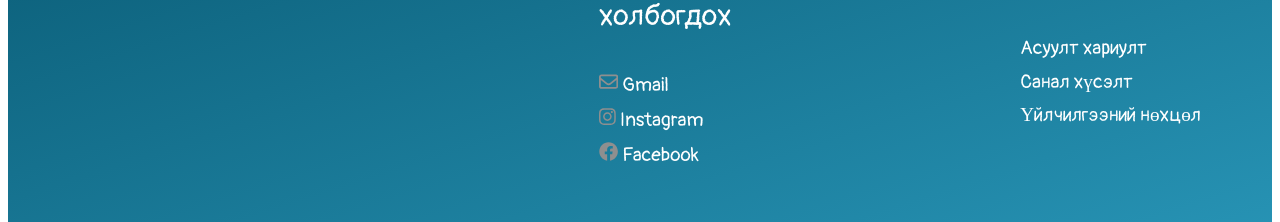
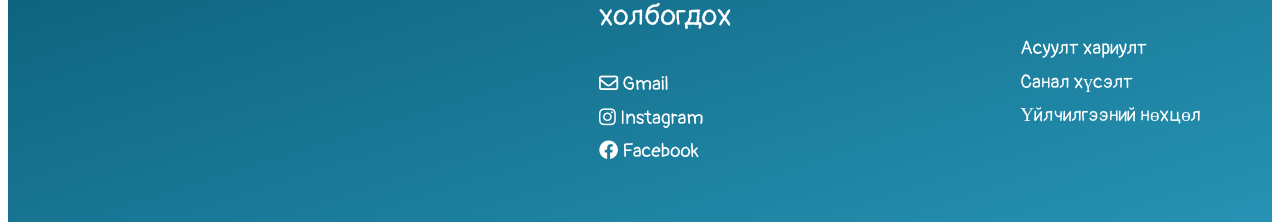
Before and after one commit to ssoyloo/haachih_uu, a plain HTML site: page menubar.html in a window 1280 px wide. Shown: the part 1614-1836 px from the top of the page. Drawn offline with Linux system fonts and the light colour scheme.

Commit message:
footer ni huurhun bga

```diff
--- a/menubar.html
+++ b/menubar.html
@@ -6,7 +6,7 @@
     <meta name="description" content="Улаанбаатар хот дотроо нэг өдрийг хөгжилтэй өнгөрүүлэх төлөвлөгөөнүүдийг харуулна.">
     <link rel="stylesheet" href="css/menubar.css">
     <link rel="stylesheet" href="./css/header_footer.css">
-
+    <link rel="stylesheet" href="https://cdnjs.cloudflare.com/ajax/libs/font-awesome/6.4.2/css/all.min.css">
     <title>Menubar</title>
 
 </head>
@@ -338,21 +338,9 @@
         <a href="#"><img  src="zurag/logo.png" alt="bla2"></a>
         <ul>
             <li><p>Бидэнтэй холбогдох</p></li>
-            <li><a href="#">
-                <svg class="footerIcon" xmlns="http://www.w3.org/2000/svg" height="1em" viewBox="0 0 512 512">
-                    <path d="M64 112c-8.8 0-16 7.2-16 16v22.1L220.5 291.7c20.7 17 50.4 17 71.1 0L464 150.1V128c0-8.8-7.2-16-16-16H64zM48 212.2V384c0 8.8 7.2 16 16 16H448c8.8 0 16-7.2 16-16V212.2L322 328.8c-38.4 31.5-93.7 31.5-132 0L48 212.2zM0 128C0 92.7 28.7 64 64 64H448c35.3 0 64 28.7 64 64V384c0 35.3-28.7 64-64 64H64c-35.3 0-64-28.7-64-64V128z"/>
-                </svg>
-                Gmail</a></li>
-            <li><a href="#">
-                <svg xmlns="http://www.w3.org/2000/svg" height="1em" viewBox="0 0 448 512">
-                    <path d="M224.1 141c-63.6 0-114.9 51.3-114.9 114.9s51.3 114.9 114.9 114.9S339 319.5 339 255.9 287.7 141 224.1 141zm0 189.6c-41.1 0-74.7-33.5-74.7-74.7s33.5-74.7 74.7-74.7 74.7 33.5 74.7 74.7-33.6 74.7-74.7 74.7zm146.4-194.3c0 14.9-12 26.8-26.8 26.8-14.9 0-26.8-12-26.8-26.8s12-26.8 26.8-26.8 26.8 12 26.8 26.8zm76.1 27.2c-1.7-35.9-9.9-67.7-36.2-93.9-26.2-26.2-58-34.4-93.9-36.2-37-2.1-147.9-2.1-184.9 0-35.8 1.7-67.6 9.9-93.9 36.1s-34.4 58-36.2 93.9c-2.1 37-2.1 147.9 0 184.9 1.7 35.9 9.9 67.7 36.2 93.9s58 34.4 93.9 36.2c37 2.1 147.9 2.1 184.9 0 35.9-1.7 67.7-9.9 93.9-36.2 26.2-26.2 34.4-58 36.2-93.9 2.1-37 2.1-147.8 0-184.8zM398.8 388c-7.8 19.6-22.9 34.7-42.6 42.6-29.5 11.7-99.5 9-132.1 9s-102.7 2.6-132.1-9c-19.6-7.8-34.7-22.9-42.6-42.6-11.7-29.5-9-99.5-9-132.1s-2.6-102.7 9-132.1c7.8-19.6 22.9-34.7 42.6-42.6 29.5-11.7 99.5-9 132.1-9s102.7-2.6 132.1 9c19.6 7.8 34.7 22.9 42.6 42.6 11.7 29.5 9 99.5 9 132.1s2.7 102.7-9 132.1z"/>
-                </svg>
-                Instagram</a></li>
-            <li><a href="#">
-                <svg xmlns="http://www.w3.org/2000/svg" height="1em" viewBox="0 0 512 512">
-                    <path d="M504 256C504 119 393 8 256 8S8 119 8 256c0 123.78 90.69 226.38 209.25 245V327.69h-63V256h63v-54.64c0-62.15 37-96.48 93.67-96.48 27.14 0 55.52 4.84 55.52 4.84v61h-31.28c-30.8 0-40.41 19.12-40.41 38.73V256h68.78l-11 71.69h-57.78V501C413.31 482.38 504 379.78 504 256z"/>
-                </svg>
-                Facebook</a></li>
+            <li><a href="#"><i class="fa-regular fa-envelope"></i> Gmail</a></li>
+            <li><a href="#"><i class="fa-brands fa-instagram"></i> Instagram</a></li>
+            <li><a href="#"><i class="fa-brands fa-facebook"></i> Facebook</a></li>
         </ul>
         <ul>
             <li><p>Тусламж үйлчилгээ</p></li>
```
Also changed, not shown: search.html (+1 -0 lines).
